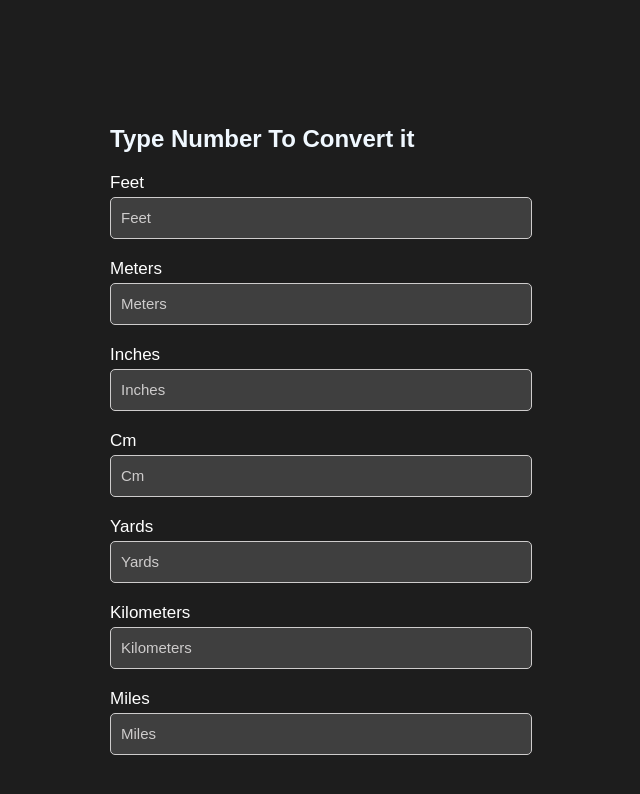
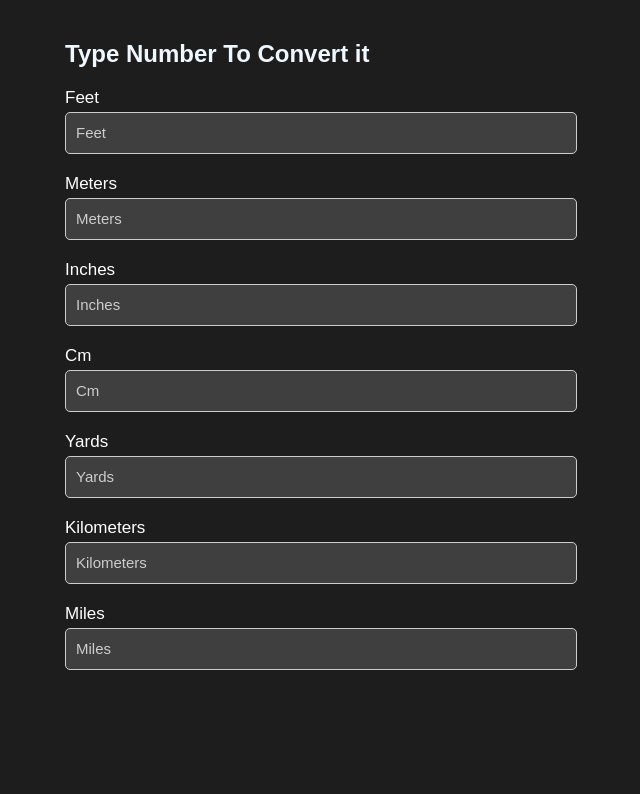
Before and after one commit to E1442020/converter, a React (Create React App) app: page / in a window 1280 px wide. Shown: the top 794 px of the page, without its empty margins (319-959 px from the left). Built offline with nearby package versions, Linux system fonts and the light colour scheme.

Commit message:
converter

```diff
--- a/src/component/converter/Converter.css
+++ b/src/component/converter/Converter.css
@@ -1,6 +1,10 @@
 .converter-container {
   color: aliceblue;
-  margin-top: 100px;
+  width: 40%;
+  margin: 0 auto;
+  padding-top: 20px;
+
+
 
 }
 
@@ -21,7 +25,7 @@
 }
 input {
   padding: 10px;
-  width: 400px;
+  /* width: 400px; */
   background-color: rgb(63, 63, 63);
   border: none;
   font-size: 15px;
@@ -33,3 +37,10 @@ input {
 input::placeholder {
   color: rgb(206, 204, 204);
 }
+
+@media screen  and (max-width:940px){
+  .converter-container{
+    width: 90%;
+  }
+
+}
--- a/src/component/converter/Converter.js
+++ b/src/component/converter/Converter.js
@@ -93,7 +93,8 @@ const convertFromMilesToOtherMeasurements=(value)=>{
   return (
     <>
 
-    <div className="converter-container">
+   <div className='converter-container'>
+   <div className="converter-content">
         <h2>Type Number To Convert it</h2>
 
         <div className='Feet'>
@@ -103,7 +104,7 @@ const convertFromMilesToOtherMeasurements=(value)=>{
             onKeyUp={()=>convertFromFeetToOtherMeasurements(feetValue)} />
        </div>
 
-        <div className='Meters'>
+        <div className='Meters '>
             <label>Meters</label>
             <input type="number" placeholder='Meters'
             value={metersValue} onChange={(e)=>setMetersValue(e.target.value)}
@@ -146,6 +147,7 @@ const convertFromMilesToOtherMeasurements=(value)=>{
         </div>
     </div>
 
+   </div>
     </>
   )
 }
--- a/src/index.css
+++ b/src/index.css
@@ -3,10 +3,8 @@ body {
   padding: 0;
   font-family: sans-serif;
   background-color: rgb(29, 29, 29);
-  display: flex;
-  justify-content: center;
-  align-items: center;
-  height: 100vh;
+
+
 }
 
 *{
```
